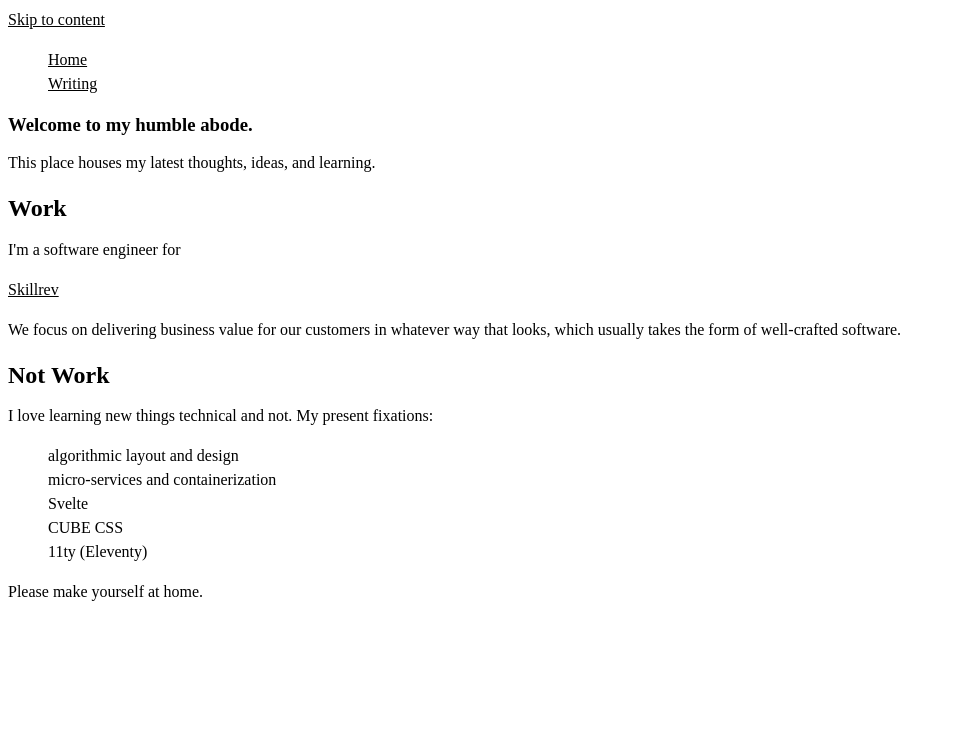
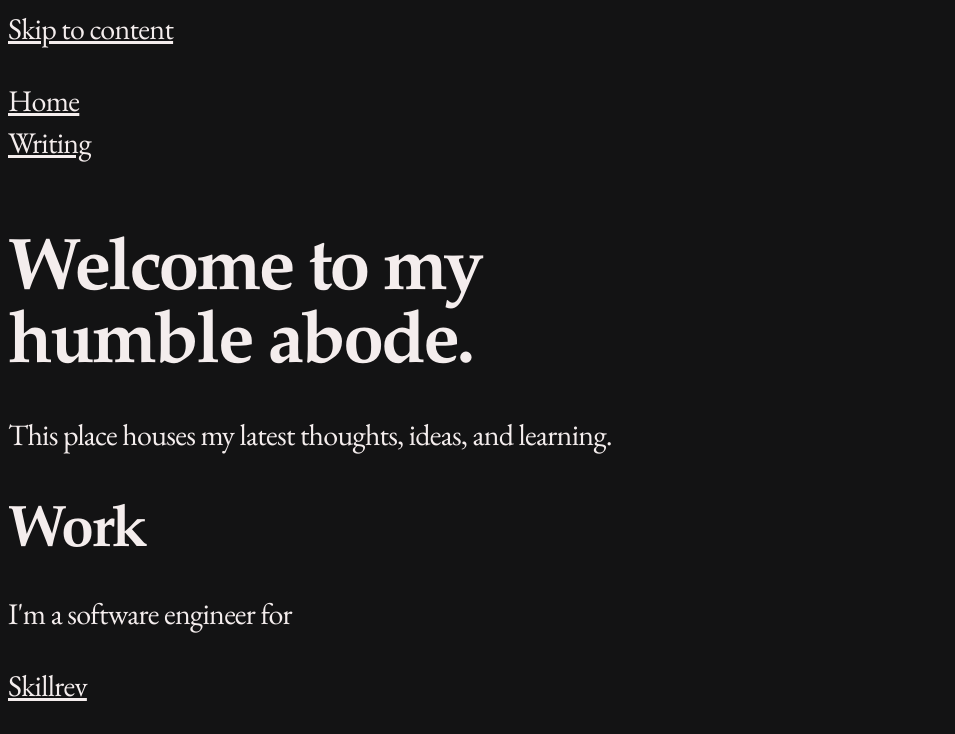
Before and after one commit to sswaringin/stephen.swaringin.com, an Eleventy site: page src/index.md in a window 1280 px wide. Shown: the top 734 px of the page, without its empty margins (0-955 px from the left). Built offline with nearby package versions, Linux system fonts and the light colour scheme; Eleventy itself is replaced by a stand-in of ours; files that its build step writes are made by us from their sources.

Commit message:
adding fonts and colors

```diff
--- a/docs/bundle.css
+++ b/docs/bundle.css
@@ -1 +1,4 @@
 @import './css/global/reset.css';
+@import './css/global/fonts.css';
+@import './css/global/variables.css';
+@import './css/global/global-styles.css';
--- /dev/null
+++ b/docs/css/global/fonts.css
@@ -0,0 +1,6 @@
+@font-face {
+  font-family: 'Garamond';
+  font-style: normal;
+  font-weight: 400;
+  src: url('/fonts/EBGaramond-VariableFont_wght.ttf');
+}
--- /dev/null
+++ b/docs/css/global/global-styles.css
@@ -0,0 +1,99 @@
+/*
+  Global styles
+
+  Low-specificity, global styles that apply to the whole
+  project: https://cube.fyi/css.html
+*/
+body {
+  color: var(--color-light);
+  background: var(--color-dark);
+  font-size: var(--size-step-1);
+  font-family: var(--font-base);
+  line-height: 1.4;
+  letter-spacing: var(--tracking);
+}
+
+/* Base typesetting */
+h1,
+h2,
+h3 {
+  line-height: 1;
+  letter-spacing: var(--tracking-s);
+}
+
+h1 {
+  font-size: var(--size-step-5);
+}
+
+h2 {
+  font-size: var(--size-step-4);
+}
+
+h3 {
+  font-size: var(--size-step-3);
+}
+
+/* Set line lengths */
+p,
+li,
+blockquote:not([class]) {
+  max-width: 50ch;
+}
+
+h1,
+h2,
+h3 {
+  max-width: 20ch;
+}
+
+/* More generic elements */
+blockquote:not([class]) {
+  font-family: var(--font-serif);
+  font-size: var(--size-step-2);
+}
+
+/* Markdown blockquuote:not([class])s aren't ideal, so we're presuming the person quoted is the last p */
+blockquote:not([class]) p:last-of-type {
+  font-family: var(--font-base);
+  font-size: var(--size-step-1);
+  font-weight: normal;
+}
+
+svg {
+  height: 2ex;
+  width: auto;
+  flex: none;
+}
+
+[role='list'] {
+  padding: 0;
+}
+
+/* Base interactive elements */
+
+a {
+  color: currentcolor;
+}
+
+a:hover {
+  text-decoration: none;
+}
+
+:focus {
+  outline: 2px solid;
+  outline-offset: 0.3ch;
+}
+
+:target {
+  scroll-margin-top: 2ex;
+}
+
+main:focus {
+  outline: none;
+}
+
+/* Base selection styles that invert whatever colours are rendered */
+::selection {
+  background: var(--color-dark);
+  color: var(--color-light);
+}
--- /dev/null
+++ b/docs/css/global/variables.css
@@ -0,0 +1,22 @@
+/* Global variables */
+:root {
+  --border-radius: var(--size-step-1);
+  --color-dark: #131314;
+  --color-light: #f4eded;
+  --font-base: Garamond, sans-serif;
+  --gutter: var(--space-s-m);
+  --size-step--2: clamp(0.7813rem, 0.7191rem + 0.3109vw, 0.96rem);
+  --size-step--1: clamp(0.9375rem, 0.8462rem + 0.4565vw, 1.2rem);
+  --size-step-0: clamp(1.125rem, 0.9946rem + 0.6522vw, 1.5rem);
+  --size-step-1: clamp(1.35rem, 1.1674rem + 0.913vw, 1.875rem);
+  --size-step-2: clamp(1.62rem, 1.3683rem + 1.2587vw, 2.3438rem);
+  --size-step-3: clamp(1.944rem, 1.6012rem + 1.7142vw, 2.9297rem);
+  --size-step-4: clamp(2.3328rem, 1.8704rem + 2.3118vw, 3.6621rem);
+  --size-step-5: clamp(2.7994rem, 2.1808rem + 3.0927vw, 4.5776rem);
+  --transition-base: 250ms ease;
+  --transition-movement: 200ms linear;
+  --transition-fade: 200ms ease;
+  --transition-bounce: 500ms cubic-bezier(0.5, 0.05, 0.2, 1.5);
+  --tracking: -0.05ch;
+  --tracking-s: -0.075ch;
+}
--- a/eleventy.config.js
+++ b/eleventy.config.js
@@ -1,7 +1,8 @@
 export default async function (eleventyConfig) {
   eleventyConfig.addPassthroughCopy('src/images');
+  eleventyConfig.addPassthroughCopy('src/fonts');
   eleventyConfig.addPassthroughCopy('src/bundle.css');
-  // eleventyConfig.addPassthroughCopy('src/css/global');
+  eleventyConfig.addPassthroughCopy('src/css/global');
   return {
     markdownTemplateEngine: 'njk',
     dataTemplateEngine: 'njk',
--- a/src/bundle.css
+++ b/src/bundle.css
@@ -1 +1,4 @@
 @import './css/global/reset.css';
+@import './css/global/fonts.css';
+@import './css/global/variables.css';
+@import './css/global/global-styles.css';
--- /dev/null
+++ b/src/css/global/fonts.css
@@ -0,0 +1,6 @@
+@font-face {
+  font-family: 'Garamond';
+  font-style: normal;
+  font-weight: 400;
+  src: url('/fonts/EBGaramond-VariableFont_wght.ttf');
+}
--- /dev/null
+++ b/src/css/global/global-styles.css
@@ -0,0 +1,99 @@
+/*
+  Global styles
+
+  Low-specificity, global styles that apply to the whole
+  project: https://cube.fyi/css.html
+*/
+body {
+  color: var(--color-light);
+  background: var(--color-dark);
+  font-size: var(--size-step-1);
+  font-family: var(--font-base);
+  line-height: 1.4;
+  letter-spacing: var(--tracking);
+}
+
+/* Base typesetting */
+h1,
+h2,
+h3 {
+  line-height: 1;
+  letter-spacing: var(--tracking-s);
+}
+
+h1 {
+  font-size: var(--size-step-5);
+}
+
+h2 {
+  font-size: var(--size-step-4);
+}
+
+h3 {
+  font-size: var(--size-step-3);
+}
+
+/* Set line lengths */
+p,
+li,
+blockquote:not([class]) {
+  max-width: 50ch;
+}
+
+h1,
+h2,
+h3 {
+  max-width: 20ch;
+}
+
+/* More generic elements */
+blockquote:not([class]) {
+  font-family: var(--font-serif);
+  font-size: var(--size-step-2);
+}
+
+/* Markdown blockquuote:not([class])s aren't ideal, so we're presuming the person quoted is the last p */
+blockquote:not([class]) p:last-of-type {
+  font-family: var(--font-base);
+  font-size: var(--size-step-1);
+  font-weight: normal;
+}
+
+svg {
+  height: 2ex;
+  width: auto;
+  flex: none;
+}
+
+[role='list'] {
+  padding: 0;
+}
+
+/* Base interactive elements */
+
+a {
+  color: currentcolor;
+}
+
+a:hover {
+  text-decoration: none;
+}
+
+:focus {
+  outline: 2px solid;
+  outline-offset: 0.3ch;
+}
+
+:target {
+  scroll-margin-top: 2ex;
+}
+
+main:focus {
+  outline: none;
+}
+
+/* Base selection styles that invert whatever colours are rendered */
+::selection {
+  background: var(--color-dark);
+  color: var(--color-light);
+}
--- /dev/null
+++ b/src/css/global/variables.css
@@ -0,0 +1,22 @@
+/* Global variables */
+:root {
+  --border-radius: var(--size-step-1);
+  --color-dark: #131314;
+  --color-light: #f4eded;
+  --font-base: Garamond, sans-serif;
+  --gutter: var(--space-s-m);
+  --size-step--2: clamp(0.7813rem, 0.7191rem + 0.3109vw, 0.96rem);
+  --size-step--1: clamp(0.9375rem, 0.8462rem + 0.4565vw, 1.2rem);
+  --size-step-0: clamp(1.125rem, 0.9946rem + 0.6522vw, 1.5rem);
+  --size-step-1: clamp(1.35rem, 1.1674rem + 0.913vw, 1.875rem);
+  --size-step-2: clamp(1.62rem, 1.3683rem + 1.2587vw, 2.3438rem);
+  --size-step-3: clamp(1.944rem, 1.6012rem + 1.7142vw, 2.9297rem);
+  --size-step-4: clamp(2.3328rem, 1.8704rem + 2.3118vw, 3.6621rem);
+  --size-step-5: clamp(2.7994rem, 2.1808rem + 3.0927vw, 4.5776rem);
+  --transition-base: 250ms ease;
+  --transition-movement: 200ms linear;
+  --transition-fade: 200ms ease;
+  --transition-bounce: 500ms cubic-bezier(0.5, 0.05, 0.2, 1.5);
+  --tracking: -0.05ch;
+  --tracking-s: -0.075ch;
+}
```
Also changed, not shown: docs/fonts/EBGaramond-VariableFont_wght.ttf (added), src/fonts/EBGaramond-VariableFont_wght.ttf (added).
